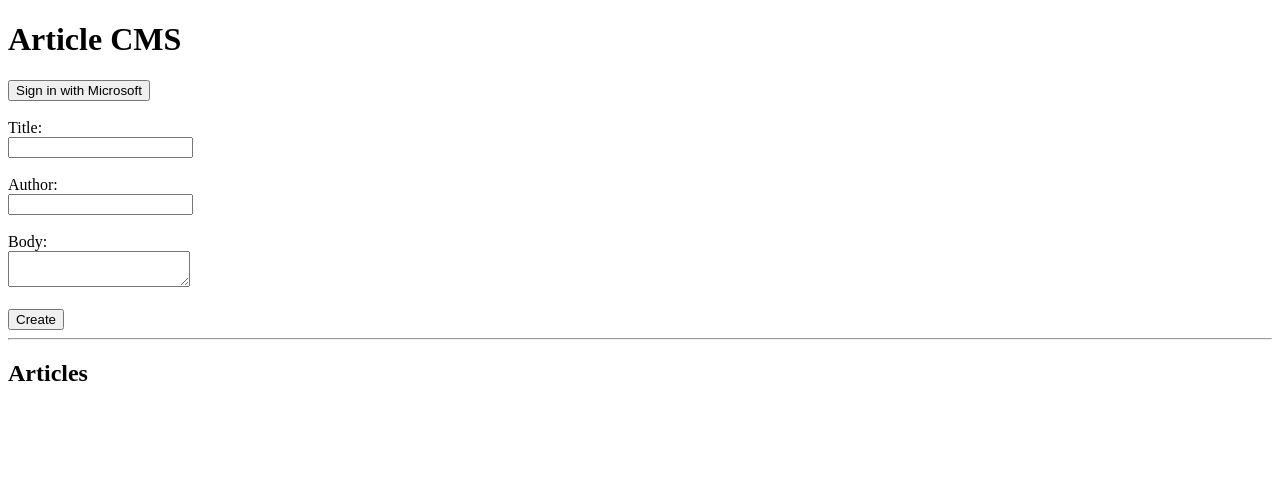
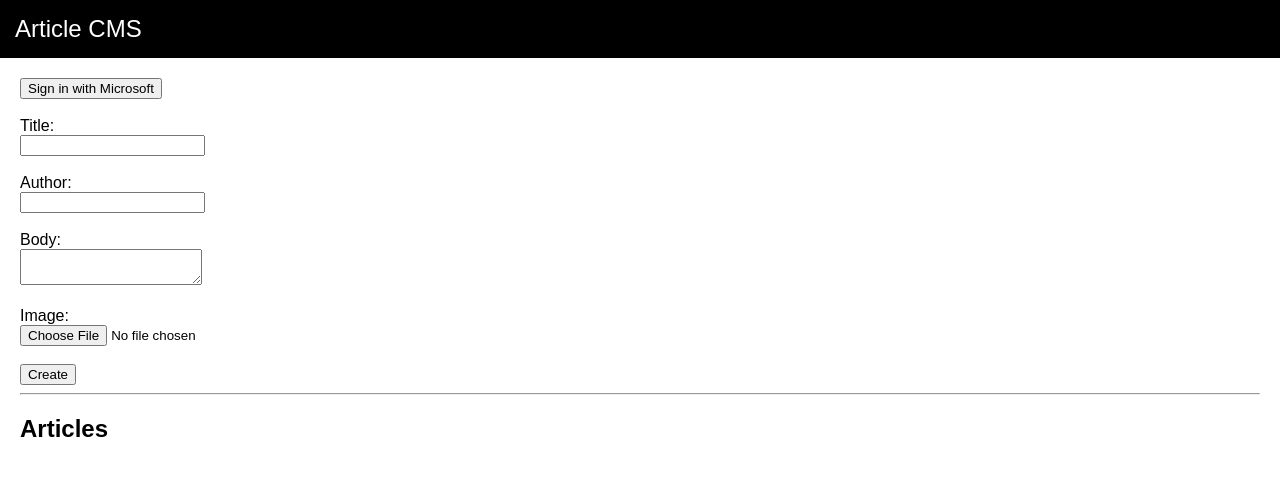
Before and after one commit to Jashan122005/the-cms-project, a Python web app: template templates/index.html in a window 1280 px wide. Shown: the top 482 px of the page. Run offline with Jinja, Linux system fonts and the light colour scheme; the template is opened without the code that fills it, so the values that code supplies are empty.

Commit message:
Update index.html

```diff
--- a/templates/index.html
+++ b/templates/index.html
@@ -2,19 +2,44 @@
 <html>
 <head>
 <title>Jashan Article CMS</title>
+
+<style>
+body {
+font-family: Arial;
+margin:0;
+padding:0;
+}
+
+.header {
+background-color:black;
+color:white;
+padding:15px;
+font-size:24px;
+}
+
+.container{
+padding:20px;
+}
+</style>
+
 </head>
 
 <body>
 
-<h1>Article CMS</h1>
+<div class="header">
+Article CMS
+</div>
 
-<a href="/login">
+<div class="container">
+
+<a href="{{ auth_url }}">
 <button>Sign in with Microsoft</button>
 </a>
 
 <br><br>
 
-<form action="/create" method="post">
+<form action="/new_post" method="post" enctype="multipart/form-data">
+
 Title:<br>
 <input name="title"><br><br>
 
@@ -24,7 +49,11 @@ Author:<br>
 Body:<br>
 <textarea name="body"></textarea><br><br>
 
+Image:<br>
+<input type="file" name="image_path"><br><br>
+
 <button type="submit">Create</button>
+
 </form>
 
 <hr>
@@ -32,16 +61,24 @@ Body:<br>
 <h2>Articles</h2>
 
 {% for post in posts %}
+
 <h3>{{ post.title }}</h3>
+
 <b>{{ post.author }}</b>
+
 <p>{{ post.body }}</p>
 
 {% if post.image_path %}
+
 <img src="{{ imageSource }}{{ post.image_path }}" width="200">
+
 {% endif %}
 
 <hr>
+
 {% endfor %}
+
+</div>
 
 </body>
 </html>
```
